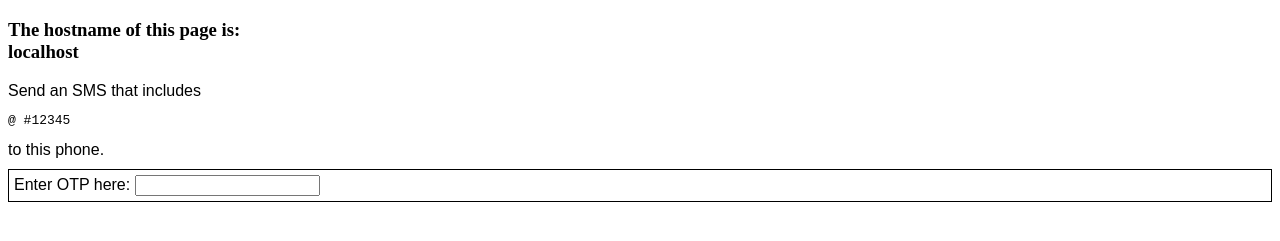
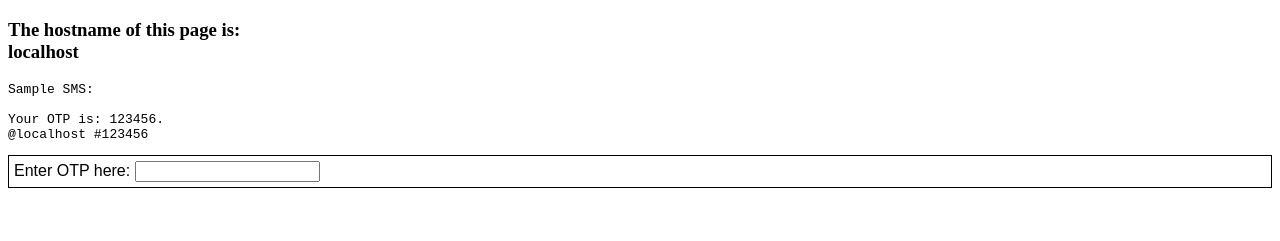
Before and after one commit to yi-gu/webotp, a plain HTML site: page index.html in a window 1280 px wide. Shown: the part 61-302 px from the top of the page. Drawn offline with Linux system fonts and the light colour scheme.

Commit message:
check host from referrer

```diff
--- a/index.html
+++ b/index.html
@@ -11,9 +11,8 @@
       WebOTP Test Page
     </h1>
     <h3 id="hostname"></h3>
-    <div>
-      Send an SMS that includes <pre><code>@ #12345</code></pre> to this phone.
-    </div>
+    <pre id="message">
+    </pre>
     <div style="border:1px solid; padding: 5px; 10px; margin: 10px 0;">
       <form action="/">
         Enter OTP here:
@@ -23,24 +22,31 @@
     <script>
     document.getElementById("hostname").innerHTML =
         "The hostname of this page is:<br>" + window.location.hostname;
+    var is_iframe = (document.referrer != "");
+    var top_host = is_iframe ? new URL(document.referrer).hostname : "";
+    document.getElementById("message").innerHTML =
+        "Sample SMS:\n\nYour OTP is: 123456.\n" +
+        (is_iframe ? "@" + top_host + " #123456 @" + window.location.hostname :
+        "@" + window.location.hostname + " #123456");
 
     if ('OTPCredential' in window) {
       window.addEventListener('DOMContentLoaded', e => {
         const input = document.querySelector('input[autocomplete="one-time-code"]');
         if (!input) return;
         const ac = new AbortController();
-        const form = input.closest('form');
-        if (form) {
-          form.addEventListener('submit', e => {
-            ac.abort();
-          });
-        }
+        // const form = input.closest('form');
+        // if (form) {
+        //   form.addEventListener('submit', e => {
+        //     ac.abort();
+        //   });
+        // }
         navigator.credentials.get({
           otp: { transport:['sms'] },
           signal: ac.signal
         }).then(otp => {
           input.value = otp.code;
-          if (form) form.submit();
+          alert("OTP filled!");
+        //  if (form) form.submit();
         }).catch(err => {
           console.log(err);
         });
```
